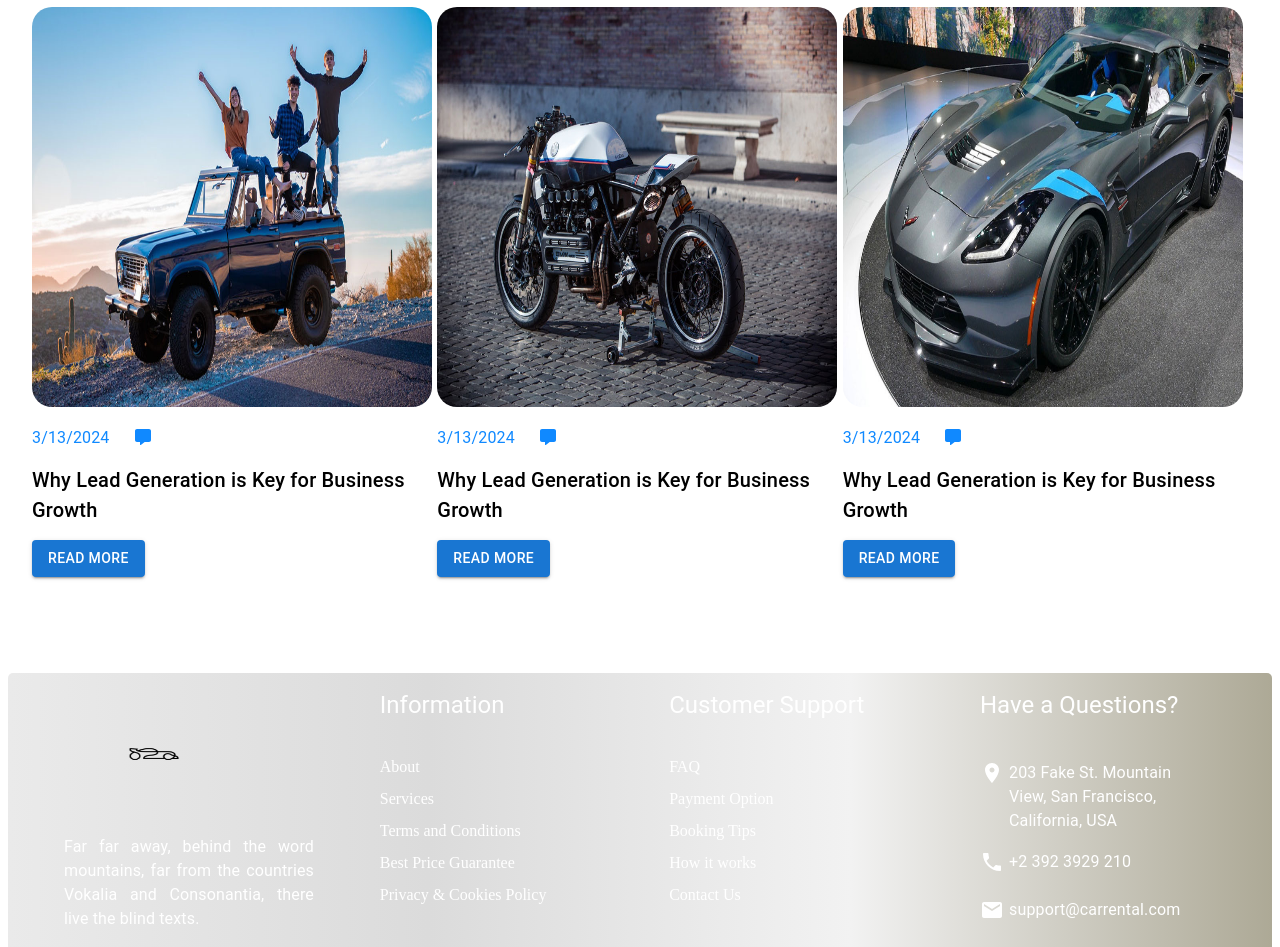
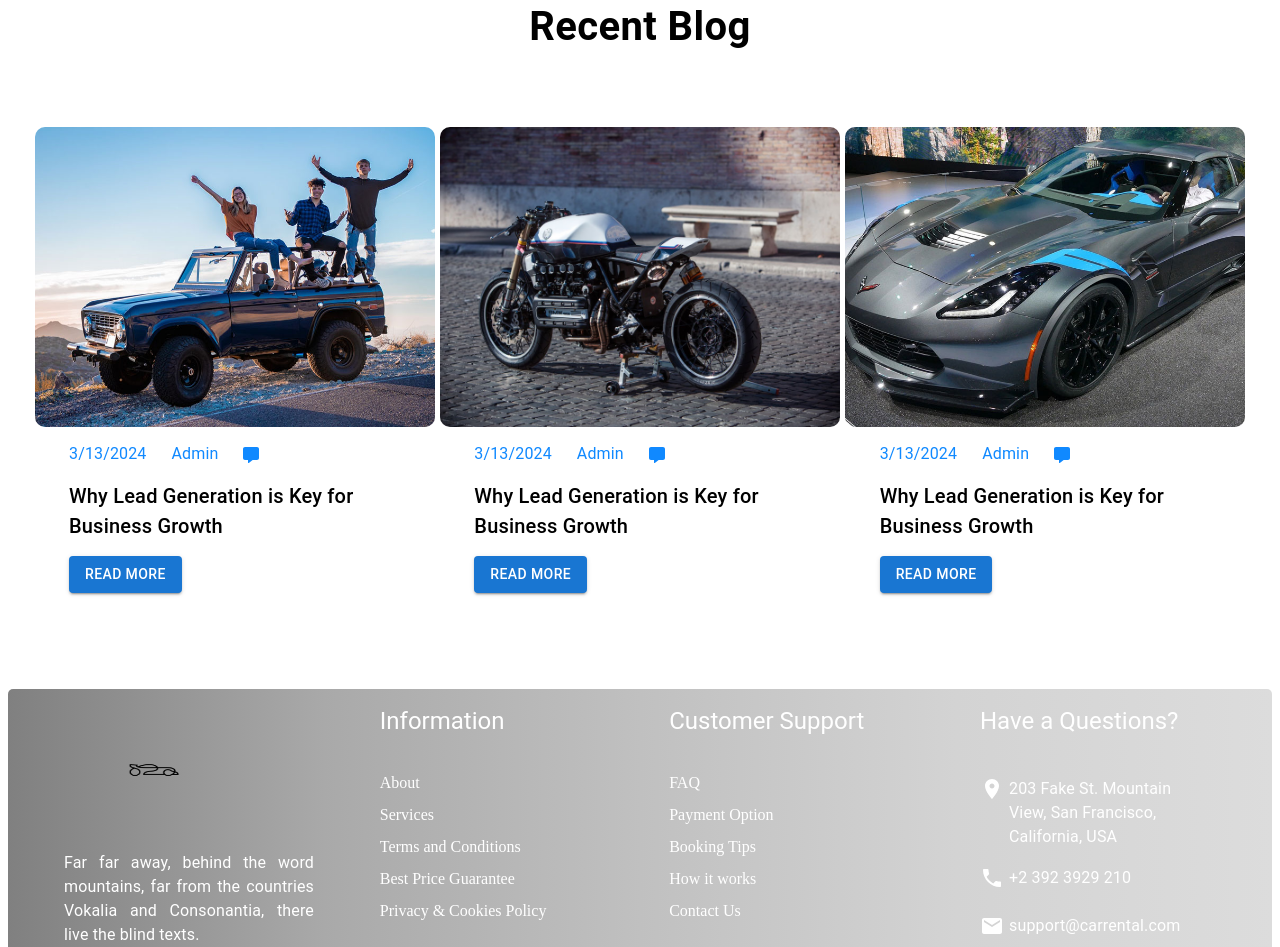
Before and after one commit to Eredoqo/car_rental, a React (Vite) app in the folder client/: page / in a window 1280 px wide. Shown: the part 2804-3751 px from the top of the page. Built offline with nearby package versions, Linux system fonts and the light colour scheme; no server answers.

Commit message:
refactor footer and blog

```diff
--- a/client/public/index.html
+++ b/client/public/index.html
@@ -4,7 +4,12 @@
     <meta charset="UTF-8" />
     <link rel="icon" type="image/svg+xml" href="/vite.svg" />
     <meta name="viewport" content="width=device-width, initial-scale=1.0" />
-    <title>Vite + React + TS</title>
+    <title>Car Rental</title>
+    <style>
+      body {
+        margin: 0;
+      }
+    </style>
   </head>
   <body>
     <div id="root"></div>
--- a/client/src/components/about/about-numbers/index.tsx
+++ b/client/src/components/about/about-numbers/index.tsx
@@ -36,7 +36,7 @@ const AboutNumbers: React.FC = () => {
   ];
 
   return (
-    <Box height="150px">
+    <Box marginTop="60px" height="200px">
       <Container>
         <Grid container spacing={2}>
           {data.map((item, index) => (
--- a/client/src/components/about/index.tsx
+++ b/client/src/components/about/index.tsx
@@ -12,7 +12,12 @@ import AboutNumbers from "./about-numbers";
 
 const Breadcrumbs = () => (
   <Typography variant="h6" color="white">
-    <Link component={RouterLink} to="/" color="inherit">
+    <Link
+      sx={{ textDecoration: "none" }}
+      component={RouterLink}
+      to="/"
+      color="inherit"
+    >
       Home <FontAwesomeIcon icon={faChevronRight} />
     </Link>
     <Box component="span" sx={{ ml: 1, color: "white" }}>
--- a/client/src/components/blog/blog-home/index.tsx
+++ b/client/src/components/blog/blog-home/index.tsx
@@ -16,19 +16,47 @@ interface BlogCardProps {
 }
 
 const BlogCard = ({ image, title }: BlogCardProps) => (
-  <Box>
+  <Box
+    sx={{
+      display: "flex",
+      flexDirection: "column",
+      alignItems: "center",
+      justifyContent: "center",
+    }}
+  >
     <img
       style={{
-        height: "400px",
+        height: "300px",
         width: "400px",
-        borderRadius: "20px",
+        borderRadius: "10px",
+        objectFit: "cover",
       }}
       alt=""
       src={image}
     />
-    <Typography sx={{ color: "#1089ff", padding: "15px 0 15px 0" }}>
+    <Box
+      sx={{
+        display: "flex",
+        flexDirection: "column",
+        alignItems: "flex-start",
+        width: "100%",
+      }}
+    >
+      <Typography
+        sx={{
+          display: "flex",
+          justifyContent: "flex-start",
+          color: "#1089ff",
+          padding: "15px 0 15px 0",
+          paddingLeft: "37px",
+        }}
+      >
         {blogData.date.toLocaleDateString()}
-      <FontAwesomeIcon style={{ paddingLeft: "25px" }} icon={faCommentAlt} />
+        <Typography sx={{ paddingLeft: "25px" }}>{blogData.author}</Typography>
+        <FontAwesomeIcon
+          style={{ paddingLeft: "25px", paddingTop: "5px" }}
+          icon={faCommentAlt}
+        />
       </Typography>
       <Typography
         sx={{
@@ -36,11 +64,16 @@ const BlogCard = ({ image, title }: BlogCardProps) => (
           fontWeight: "500",
           color: "black",
           marginBottom: "15px",
+          width: "90%",
+          paddingLeft: "37px",
         }}
       >
         {title}
       </Typography>
+      <Typography sx={{ paddingLeft: "37px" }}>
         <Button variant="contained">{blogData.button}</Button>
+      </Typography>
+    </Box>
   </Box>
 );
 
@@ -53,7 +86,6 @@ const BlogHome = () => {
           paddingTop: "6rem",
           paddingBottom: "6rem",
         }}
-        about=""
       >
         <Stack direction="column" justifyContent="center" alignItems="center">
           <Typography
@@ -68,7 +100,9 @@ const BlogHome = () => {
           >
             {blogData.blog}
           </Typography>
-          <Typography sx={{ fontSize: "40px", fontWeight: "600" }}>
+          <Typography
+            sx={{ fontSize: "40px", fontWeight: "600", paddingBottom: "70px" }}
+          >
             {blogData.recentBlog}
           </Typography>
         </Stack>
@@ -76,7 +110,7 @@ const BlogHome = () => {
           sx={{
             display: "flex",
             flexDirection: "row",
-            justifyContent: "scenter",
+            justifyContent: "center",
           }}
         >
           {blogDataImages.images.map((image, index) => (
--- a/client/src/components/footer/index.tsx
+++ b/client/src/components/footer/index.tsx
@@ -9,7 +9,8 @@ const styles = {
   footer: {
     width: "100%",
     height: "auto",
-    background: "linear-gradient(to right, #EAEAEA, #DBDBDB, #F2F2F2, #ADA996)",
+    background:
+      "linear-gradient(to right, #808080, #A9A9A9, #C0C0C0, #D3D3D3, #DCDCDC)",
     paddingTop: "1rem",
     paddingBottom: "1rem",
     borderRadius: "5px",
@@ -36,7 +37,7 @@ const FooterSections = () => (
 
 const Copyright = () => (
   <Grid item xs={2} sx={styles.copyright}>
-    <Typography color="main" variant="subtitle1">
+    <Typography color="white" variant="subtitle1">
       {` Copyright ©${new Date().getFullYear()}  All rights reserved | This template is made with by Eredo Qorri`}
     </Typography>
   </Grid>
--- a/client/src/components/gallery/index.tsx
+++ b/client/src/components/gallery/index.tsx
@@ -1,5 +1,5 @@
 import { Carousel } from "react-responsive-carousel";
-import "react-responsive-carousel/lib/styles/carousel.min.css"; // requires a loader
+import "react-responsive-carousel/lib/styles/carousel.min.css";
 import {
   Card,
   CardContent,
@@ -8,9 +8,74 @@ import {
   Typography,
   Stack,
 } from "@mui/material";
-import { carPhotos } from "../../utils/carPhotos"; // import your carPhotos
+import { carPhotos } from "../../utils/carPhotos";
 import { useGetCar } from "./../../hooks/useGetCar";
 import { data } from "./../../utils/data";
+import { ReactNode } from "react";
+import { TypographyProps } from "@mui/material/Typography";
+
+interface TypographyComponentProps extends TypographyProps {
+  children: ReactNode;
+}
+
+interface Car {
+  brand: string;
+  model: string;
+}
+
+interface CarCardProps {
+  car: Car;
+  index: number;
+}
+const TypographyComponent = ({
+  variant,
+  children,
+  ...props
+}: TypographyComponentProps) => (
+  <Typography variant={variant} {...props}>
+    {children}
+  </Typography>
+);
+
+const CarCard = ({ car, index }: CarCardProps) => (
+  <Card
+    sx={{
+      width: "27%",
+      borderRadius: "10px",
+      display: "flex",
+      flexDirection: "column",
+      alignItems: "center",
+      justifyContent: "center",
+    }}
+  >
+    <img
+      src={carPhotos[index].url}
+      alt={`car-${index}`}
+      style={{ height: "200px", objectFit: "cover" }}
+    />
+    <CardContent>
+      <Typography variant="h5">{car.brand}</Typography>
+      <Typography variant="subtitle1">{car.model}</Typography>
+      <Typography variant="subtitle2">100</Typography>
+    </CardContent>
+    <CardActions sx={{ marginBottom: "20px" }}>
+      <Button
+        sx={{
+          background: "#00D28D",
+          "&:hover": {
+            background: "#00D28D",
+          },
+        }}
+        size="large"
+      >
+        Details
+      </Button>
+      <Button variant="contained" size="large" color="primary">
+        Book Now
+      </Button>
+    </CardActions>
+  </Card>
+);
 
 const CarView = () => {
   const { cars } = useGetCar();
@@ -24,24 +89,22 @@ const CarView = () => {
       }}
     >
       <Stack alignItems="center">
-        <Typography
+        <TypographyComponent
           sx={{ fontWeight: "600", marginBottom: "30px" }}
           variant="h5"
           color="#1089ff"
         >
           {data.featured.whatWeOffer}
-        </Typography>
-        <Typography sx={{ marginBottom: "50px" }} variant="h3">
+        </TypographyComponent>
+        <TypographyComponent sx={{ marginBottom: "50px" }} variant="h3">
           {data.featured.featuredVehicles}
-        </Typography>
+        </TypographyComponent>
       </Stack>
       <Carousel
+        autoPlay
         showThumbs={false}
         showStatus={false}
-        showIndicators={false}
-        infiniteLoop
-        useKeyboardArrows
-        autoPlay
+        showIndicators={true}
       >
         {cars
           ?.filter((_, index) => index % 3 === 0)
@@ -56,43 +119,7 @@ const CarView = () => {
               key={index}
             >
               {cars.slice(index * 3, index * 3 + 3).map((car, i) => (
-                <Card
-                  key={i}
-                  sx={{
-                    width: "30%",
-                    borderRadius: "25px",
-                    display: "flex",
-                    flexDirection: "column",
-                    alignItems: "center",
-                    justifyContent: "center",
-                  }}
-                >
-                  <img src={carPhotos[i].url} alt={`car-${i}`} />
-                  <CardContent>
-                    <Typography variant="h5">{car.brand}</Typography>
-                    <Typography variant="subtitle1">
-                      {car.model}
-                    </Typography>{" "}
-                    {/* Access model property here */}
-                    <Typography variant="subtitle2">100</Typography>
-                  </CardContent>
-                  <CardActions sx={{ marginBottom: "20px" }}>
-                    <Button
-                      sx={{
-                        background: "#00D28D",
-                        "&:hover": {
-                          background: "#00D28D",
-                        },
-                      }}
-                      size="large"
-                    >
-                      Details
-                    </Button>
-                    <Button variant="contained" size="large" color="primary">
-                      Book Now
-                    </Button>
-                  </CardActions>
-                </Card>
+                <CarCard key={i} car={car} index={i} />
               ))}
             </div>
           ))}
--- a/client/src/components/pricing/index.tsx
+++ b/client/src/components/pricing/index.tsx
@@ -10,7 +10,12 @@ import CarTable from "./car-table/index";
 
 const Breadcrumbs = () => (
   <Typography variant="h6" color="white">
-    <Link component={RouterLink} to="/" color="inherit">
+    <Link
+      sx={{ textDecoration: "none" }}
+      component={RouterLink}
+      to="/"
+      color="inherit"
+    >
       Home <FontAwesomeIcon icon={faChevronRight} />
     </Link>
     <Box component="span" sx={{ ml: 1, color: "white" }}>
--- a/client/src/components/services/service-navbar/indesx.tsx
+++ b/client/src/components/services/service-navbar/indesx.tsx
@@ -32,7 +32,12 @@ const ServiceNavBar = () => {
         }}
       >
         <Typography variant="h6" color="white">
-          <Link component={RouterLink} to="/" color="inherit">
+          <Link
+            sx={{ textDecoration: "none" }}
+            component={RouterLink}
+            to="/"
+            color="inherit"
+          >
             Home <FontAwesomeIcon icon={faChevronRight} />
           </Link>
           <Box component="span" sx={{ ml: 1, color: "white" }}>
--- a/client/src/components/testimonials/carousel/index.tsx
+++ b/client/src/components/testimonials/carousel/index.tsx
@@ -14,7 +14,7 @@ interface TestimonialItem {
 const TestimonialCard = ({ item }: { item: TestimonialItem }) => (
   <Card
     sx={{
-      borderRadius: "25px",
+      borderRadius: "10px",
       height: "400px",
       display: "flex",
       flexDirection: "column",
--- a/client/src/components/testimonials/carousel/testimonials.css
+++ b/client/src/components/testimonials/carousel/testimonials.css
@@ -4,6 +4,7 @@
   align-items: center;
   width: 100%;
   justify-content: center;
+  padding-bottom: 50px;
 }
 
 .carousel .control-dots {
--- a/client/src/utils/data.tsx
+++ b/client/src/utils/data.tsx
@@ -45,6 +45,7 @@ export const blogData = {
   recentBlog: "Recent Blog",
   title: " Why Lead Generation is Key for Business Growth",
   commentIcon: "Comment",
+  author: "Admin",
   button: "Read More",
   date: new Date(),
   imageBlog1: "./../../../images/image_1.jpg",
```
Lines whose indentation alone changed are shown as unchanged.
